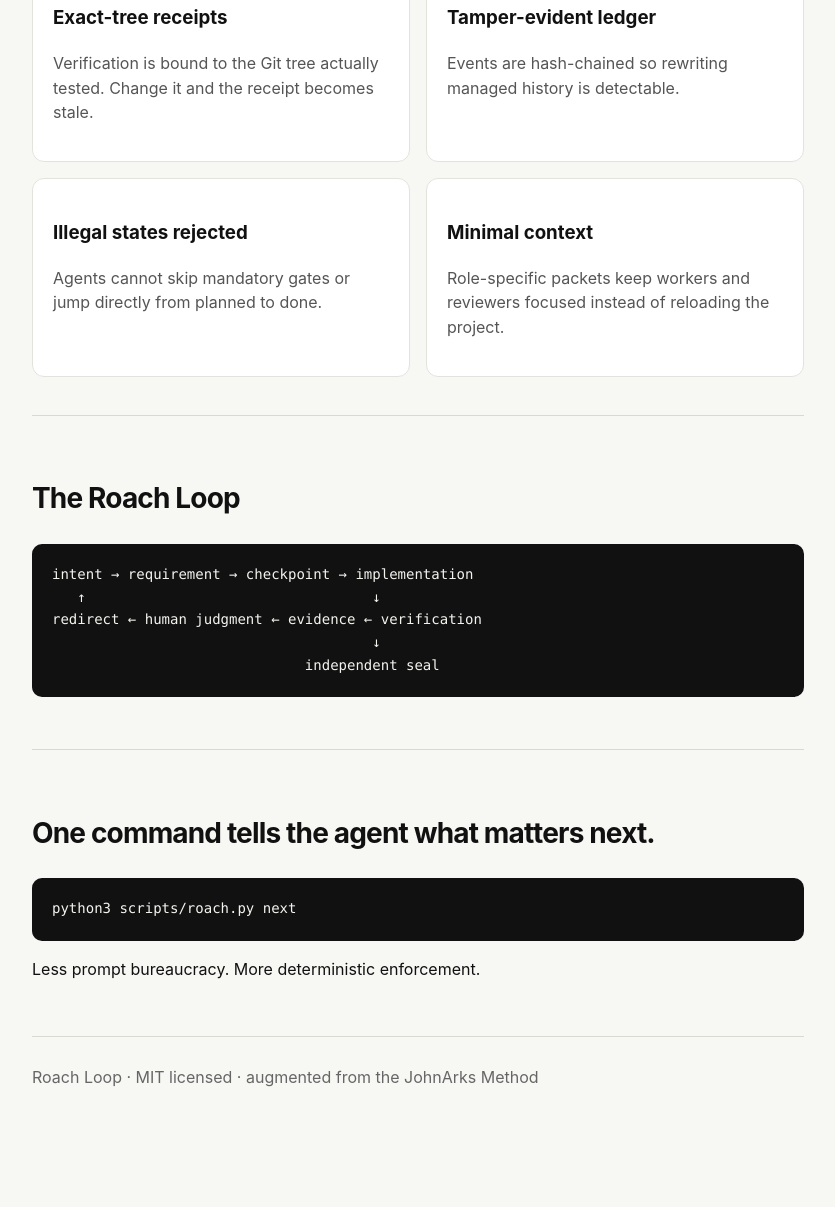
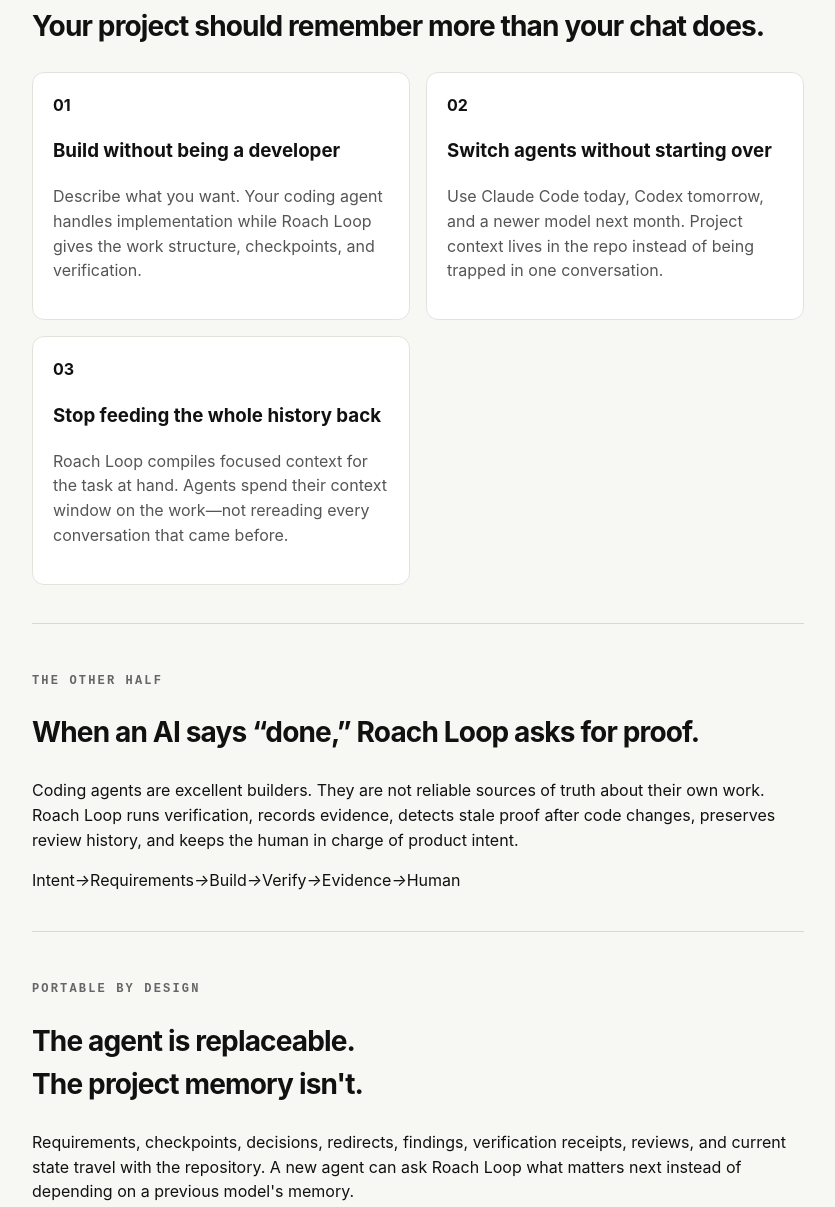
Before and after one commit to warmachine22/Roachloop, a plain HTML site: page site/index.html in a window 1280 px wide. Shown: the part 760-1967 px from the top of the page, without its empty margins (222-1057 px from the left). Before the commit the page ends 1945 px from the top, so only its background shows below. Drawn offline with Linux system fonts and the light colour scheme.

Commit message:
site: simplify onboarding and agent-portability pitch

```diff
--- a/site/index.html
+++ b/site/index.html
@@ -1,5 +1,13 @@
-<!doctype html><html lang="en"><head><meta charset="utf-8"><meta name="viewport" content="width=device-width,initial-scale=1"><title>Roach Loop — proof-carrying development</title><link rel="stylesheet" href="/site/style.css"></head><body><main><p class="eyebrow">ROACH LOOP</p><h1>Your coding agent can be wrong. Your evidence shouldn't be.</h1><p class="lead">A portable assurance layer for software built by Claude, Codex, and other coding agents. Humans own intent. Agents do the work. Deterministic machinery decides what is actually proven.</p><div class="actions"><a class="button" href="/launch">Launch Roach Loop</a><a href="/how-it-works">See how it works</a></div><section><h2>Agent says “done” is not proof.</h2><div class="grid"><article><h3>Exact-tree receipts</h3><p>Verification is bound to the Git tree actually tested. Change it and the receipt becomes stale.</p></article><article><h3>Tamper-evident ledger</h3><p>Events are hash-chained so rewriting managed history is detectable.</p></article><article><h3>Illegal states rejected</h3><p>Agents cannot skip mandatory gates or jump directly from planned to done.</p></article><article><h3>Minimal context</h3><p>Role-specific packets keep workers and reviewers focused instead of reloading the project.</p></article></div></section><section><h2>The Roach Loop</h2><pre><code>intent → requirement → checkpoint → implementation
-   ↑                                  ↓
-redirect ← human judgment ← evidence ← verification
-                                      ↓
-                              independent seal</code></pre></section><section><h2>One command tells the agent what matters next.</h2><pre><code>python3 scripts/roach.py next</code></pre><p>Less prompt bureaucracy. More deterministic enforcement.</p></section><footer>Roach Loop · MIT licensed · augmented from the JohnArks Method</footer></main></body></html>
+<!doctype html><html lang="en"><head><meta charset="utf-8"><meta name="viewport" content="width=device-width,initial-scale=1"><meta name="description" content="Roach Loop keeps AI-built software portable, persistent, and evidence-backed. Build without being a developer. Switch coding agents without starting over."><title>Roach Loop — Build with AI. Keep the project.</title><link rel="stylesheet" href="/site/style.css"></head><body>
+<nav><a class="brand" href="/">ROACH LOOP</a><div><a href="/how-it-works">How it works</a><a href="/launch">Get started</a><a href="https://github.com/warmachine22/Roachloop">GitHub ↗</a></div></nav>
+<main><header class="hero"><p class="eyebrow">OPEN-SOURCE · AGENT-INDEPENDENT · EVIDENCE-BACKED</p><h1>Build with AI.<br>Keep the project.<br><span>Switch the agent.</span></h1><p class="lead">You shouldn't need to be a programmer—or stay trapped in one giant AI chat—to build serious software. Roach Loop stores the important context, decisions, progress, and proof <strong>with your project</strong>, so Claude, Codex, or whatever comes next can pick up where the last agent left off.</p><div class="actions"><a class="button" href="/launch">Start with your coding agent →</a><a class="secondary" href="https://github.com/warmachine22/Roachloop">View on GitHub</a></div></header>
+<section><p class="eyebrow">WHY ROACH LOOP</p><h2>Your project should remember more than your chat does.</h2><div class="grid three"><article><b>01</b><h3>Build without being a developer</h3><p>Describe what you want. Your coding agent handles implementation while Roach Loop gives the work structure, checkpoints, and verification.</p></article><article><b>02</b><h3>Switch agents without starting over</h3><p>Use Claude Code today, Codex tomorrow, and a newer model next month. Project context lives in the repo instead of being trapped in one conversation.</p></article><article><b>03</b><h3>Stop feeding the whole history back</h3><p>Roach Loop compiles focused context for the task at hand. Agents spend their context window on the work—not rereading every conversation that came before.</p></article></div></section>
+<section class="dark"><p class="eyebrow">THE OTHER HALF</p><h2>When an AI says “done,” Roach Loop asks for proof.</h2><p class="big">Coding agents are excellent builders. They are not reliable sources of truth about their own work. Roach Loop runs verification, records evidence, detects stale proof after code changes, preserves review history, and keeps the human in charge of product intent.</p><div class="proofline"><span>Intent</span><i>→</i><span>Requirements</span><i>→</i><span>Build</span><i>→</i><span>Verify</span><i>→</i><span>Evidence</span><i>→</i><span>Human</span></div></section>
+<section><p class="eyebrow">PORTABLE BY DESIGN</p><h2>The agent is replaceable.<br>The project memory isn't.</h2><p class="big muted">Requirements, checkpoints, decisions, redirects, findings, verification receipts, reviews, and current state travel with the repository. A new agent can ask Roach Loop what matters next instead of depending on a previous model's memory.</p><pre><code>$ python3 scripts/roach.py next
+CP-014 — Checkout flow
+Status: implementing
+Risk: high
+Requirements: FR-021, QR-008
+Next: verify CP-014</code></pre></section>
+<section class="cta"><p class="eyebrow">NO ROACH EXPERTISE REQUIRED</p><h2>Copy one prompt.<br>Let your coding agent set it up.</h2><p>You can install manually if you want. But the easiest onboarding is to give your agent the Roach Loop repository and tell it to configure the project for you.</p><a class="button" href="/launch">Give me the copy/paste prompt →</a></section>
+</main><footer><div><b>ROACH LOOP</b><p>Proof-carrying development for AI-built software.</p></div><div><a href="/how-it-works">How it works</a><a href="/launch">Get started</a><a href="https://github.com/warmachine22/Roachloop">GitHub</a></div></footer></body></html>
```
